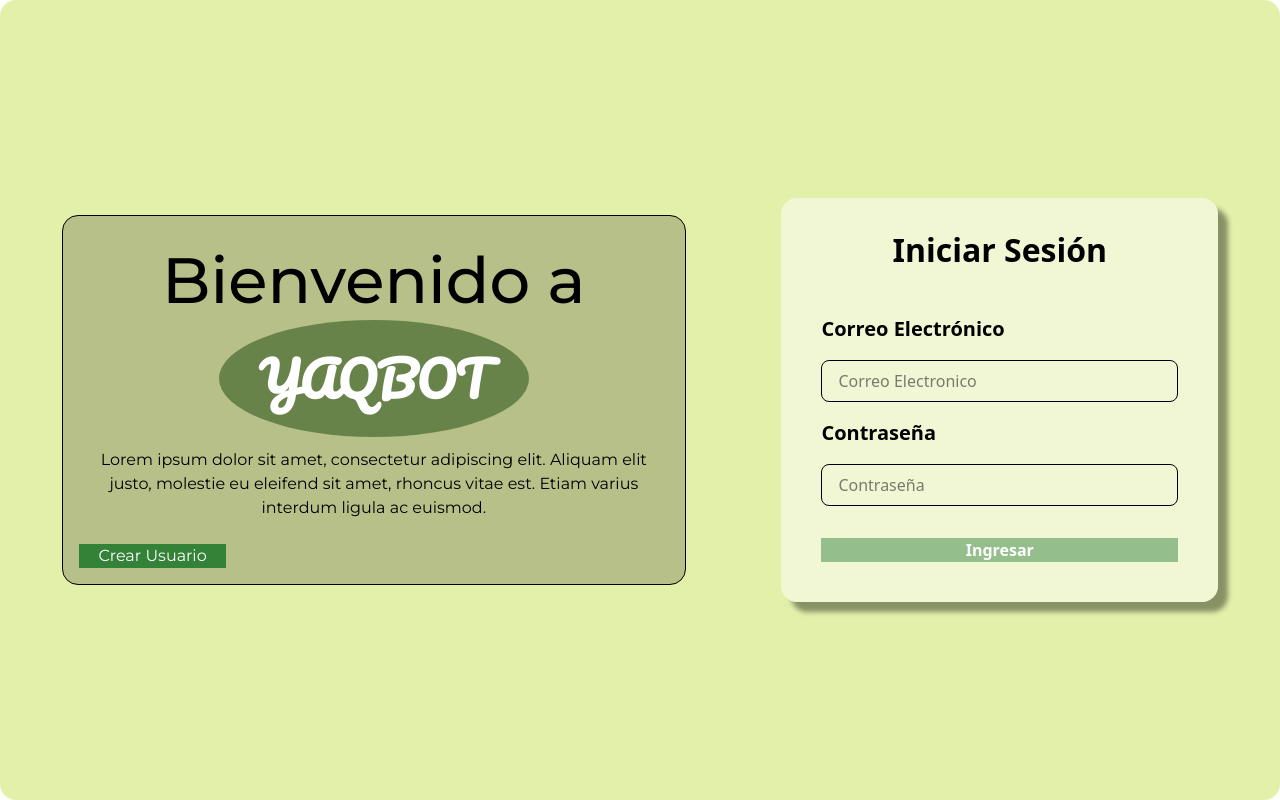
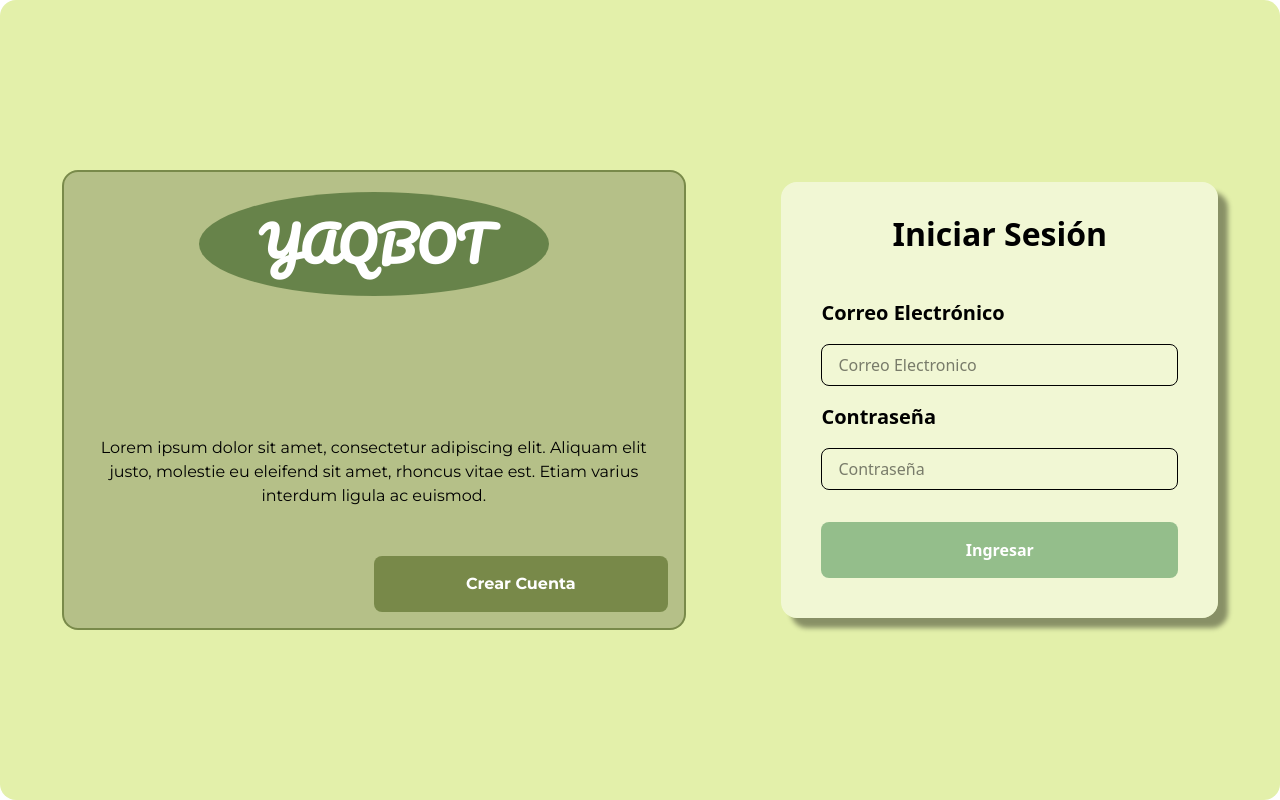
Before and after one commit to andressalazard/YAQBOT, a React (Vite) app in the folder yaqbot/: page /login in a window 1280 px wide. Built offline with nearby package versions, Linux system fonts and the light colour scheme.

Commit message:
changed some styles

```diff
--- a/yaqbot/src/components/molecules/Forms/Form.module.css
+++ b/yaqbot/src/components/molecules/Forms/Form.module.css
@@ -43,6 +43,10 @@
 }
 
 .button {
+  padding: 1rem;
+  border-radius: 0.5rem;
+  cursor: pointer;
+
   background-color: rgba(56, 133, 69, 0.5);
   color: #ffffff;
   font-weight: bold;
--- a/yaqbot/src/components/molecules/LoginCard/LoginCard.module.css
+++ b/yaqbot/src/components/molecules/LoginCard/LoginCard.module.css
@@ -1,32 +1,39 @@
 .card {
+  display: flex;
+  flex-direction: column;
+  justify-content: flex-end;
+  gap: 3rem;
   color: #000;
   width: 50%;
-  border: 1px solid #000;
-  display: flex;
-  flex-direction: column;
-  gap: 1.5rem;
+  height: 60%;
+  border: 2px solid rgba(61, 85, 12, 0.5);
   font-family: 'Montserrat', sans-serif;
   background-color: rgba(0, 0, 0, 0.2);
+  position: relative;
 }
 
-.card h1 {
-  font-weight: 500;
-  font-size: 4rem;
-}
-
-.button {
-  background-color: #348138;
-  color: #ffffff;
-  width: 25%;
-}
-
-.card span {
+.logo {
   font-family: 'Pacifico', sans-serif;
+  width: 350px;
   font-weight: 800;
   font-size: 3rem;
-  /* color: #224b12; */
   background-color: #224b1285;
   color: #fff;
   padding: 1rem 2.5rem;
   border-radius: 50%;
+  position: absolute;
+  top: 20px;
+  left: calc(50% - 175px);
 }
+
+.button {
+  padding: 1rem;
+  border-radius: 0.5rem;
+  cursor: pointer;
+  color: #fff;
+  font-weight: bold;
+
+  background-color: rgba(61, 85, 12, 0.5);
+  width: 50%;
+  align-self: flex-end;
+}
--- a/yaqbot/src/components/molecules/LoginCard/LoginCard.tsx
+++ b/yaqbot/src/components/molecules/LoginCard/LoginCard.tsx
@@ -1,18 +1,21 @@
 import Card from '../../atoms/Card';
-import Button from '../../atoms/Button';
 import styles from './LoginCard.module.css';
-import { Link } from 'react-router-dom';
+import NavigationButton from '../NavigationButton';
+import Logo from '../../atoms/Logo';
 
 const LoginCard = () => {
   return (
     <Card className={styles.card}>
-      <h1>
-        Bienvenido a <span>YAQBOT</span>
-      </h1>
+      <Logo className={styles.logo} />
       <p>Lorem ipsum dolor sit amet, consectetur adipiscing elit. Aliquam elit justo, molestie eu eleifend sit amet, rhoncus vitae est. Etiam varius interdum ligula ac euismod.</p>
-      <Link to={'/signin'} style={{ textAlign: 'start' }}>
-        <Button className={styles.button} label='Crear Usuario' type='button' onClick={() => console.log('ahi voy!')} />
-      </Link>
+      <NavigationButton
+        buttonProps={{
+          label: 'Crear Cuenta',
+          type: 'button',
+          className: styles.button,
+        }}
+        navigateTo='/signin'
+      />
     </Card>
   );
 };
--- a/yaqbot/src/components/organisms/Signin/Signin.module.css
+++ b/yaqbot/src/components/organisms/Signin/Signin.module.css
@@ -7,6 +7,6 @@
 }
 
 .card {
-  background-color: #fff;
+  background-color: rgb(246, 255, 168);
   box-shadow: 10px 10px 5px rgba(0, 0, 0, 0.3);
 }
--- a/yaqbot/src/components/organisms/SigninForm/SigninForm.module.css
+++ b/yaqbot/src/components/organisms/SigninForm/SigninForm.module.css
@@ -65,7 +65,8 @@
 }
 
 .body input {
-  border: 1px solid #000;
+  border: 1px solid RGBA(0, 0, 0, 0.4);
+  background-color: RGBA(0, 0, 0, 0.1);
 }
 
 .body h4 {
@@ -93,7 +94,7 @@
 }
 
 .submit_button {
-  background-color: #59981a;
+  background-color: RGBA(81, 152, 26, 0.8);
   font-weight: bold;
   width: 50%;
   font-size: 1.125rem;
@@ -113,7 +114,7 @@
 
 .already_account button {
   width: 90%;
-  background-color: rgba(56, 133, 69, 0.5);
+  background-color: RGBA(61, 85, 12, 0.6);
   padding: 0.5rem 1rem;
   box-shadow: none;
   font-size: 0.875rem;
```
